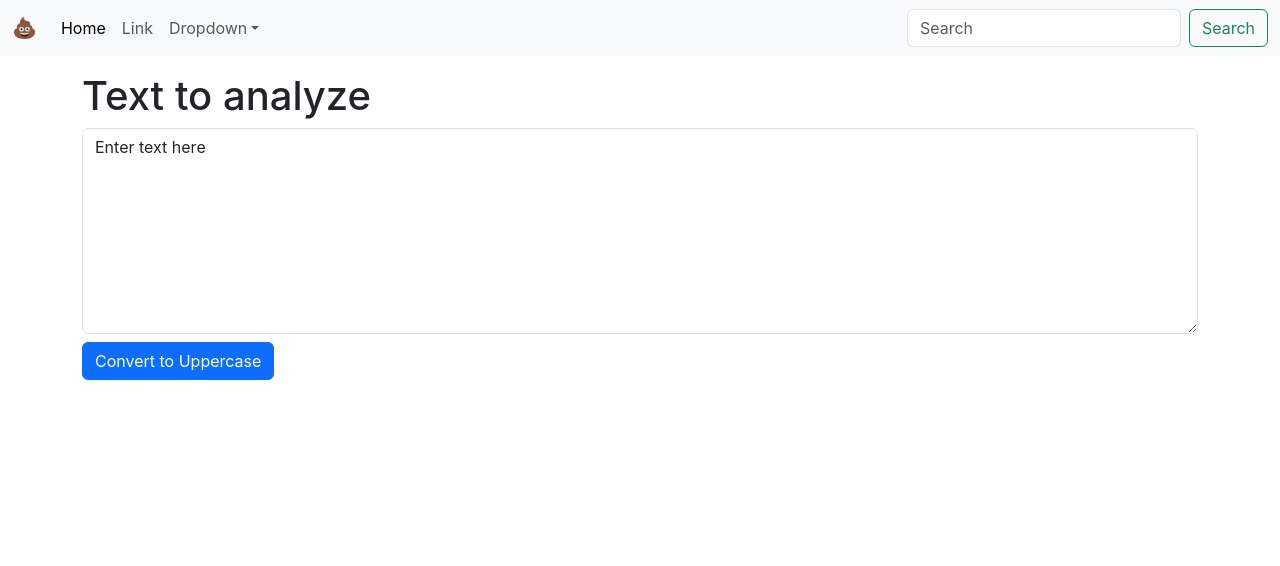
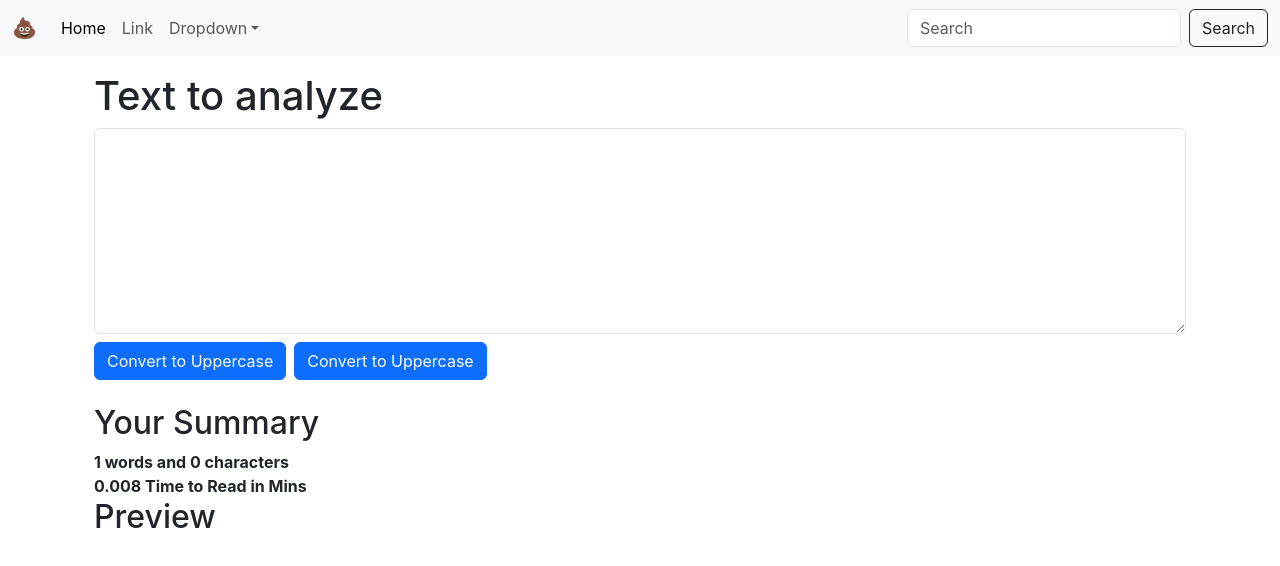
Before and after one commit to ooexiaoo/React-Course, a React (Create React App) app: page / in a window 1280 px wide. Shown: the top 566 px of the page. Built offline with nearby package versions, Linux system fonts and the light colour scheme.

Commit message:
8th chapter

```diff
--- a/src/Components/Navbar.js
+++ b/src/Components/Navbar.js
@@ -31,7 +31,7 @@ export default function Navbar(props) {
         </ul>
         <form className="d-flex" role="search">
           <input className="form-control me-2" type="search" placeholder="Search" aria-label="Search"/>
-          <button className="btn btn-outline-success" type="submit">Search</button>
+          <button className="btn btn-outline-dark" type="submit">Search</button>
         </form>
       </div>
     </div>
--- a/src/Components/TextForm.js
+++ b/src/Components/TextForm.js
@@ -7,14 +7,22 @@ export default function TextForm(props) {
     setText(newText)
   };
 
+
+  const handleLoClick = ()=>{
+   /* console.log("Uppercase was clicked" + text); */
+    let newText = text.toLowerCase();
+    setText(newText)
+  };
+
   const handleOnChange = (event)=>{
    /*  console.log("On Change"); */
     setText(event.target.value)
   };
 
-  const [text, setText] = useState("Enter text here");
+  const [text, setText] = useState("");
   return (
-    <div className="mb-3">
+    <>
+    <div className="container mb-3">
       <h1>{props.heading}</h1>
       {/* <label htmlFor="myBox" className="form-label">Example textarea</label> */}
       <textarea
@@ -27,6 +35,18 @@ export default function TextForm(props) {
       <button className="btn btn-primary my-2" onClick={handleUpClick}>
         Convert to Uppercase
       </button>
+
+      <button className="btn btn-primary my-2 mx-2" onClick={handleLoClick}>
+        Convert to Uppercase
+      </button>
     </div>
+    <div className="container my-2">
+      <h2>Your Summary</h2>
+      <b>{text.split(" ").length} words and {text.length} characters</b><br/>
+      <b>{0.008 * text.split(" ").length} Time to Read in Mins</b>
+      <h2>Preview</h2>
+      <p>{text}</p>
+    </div>
+    </>
   );
 }
```
